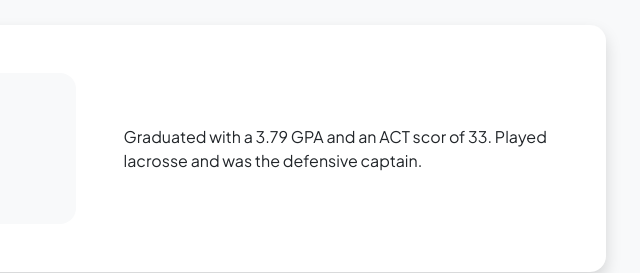
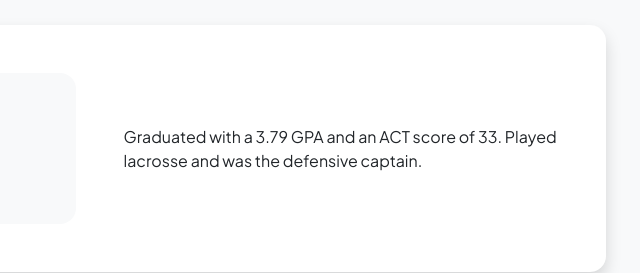
Before and after one commit to Cheddamillz/IS201, a plain HTML site: page resume.html in a window 1280 px wide. Shown: the part 2160-2433 px from the top of the page, 420-1060 px from the left. Drawn offline with nearby package versions, Linux system fonts and the light colour scheme.

Commit message:
Add files via upload

```diff
--- a/resume.html
+++ b/resume.html
@@ -174,7 +174,7 @@
                                                 </div> -->
                                             </div>
                                         </div>
-                                        <div class="col-lg-8"><div>Graduated with a 3.79 GPA and an ACT scor of 33. Played lacrosse and was the defensive captain.</div></div>
+                                        <div class="col-lg-8"><div>Graduated with a 3.79 GPA and an ACT score of 33. Played lacrosse and was the defensive captain.</div></div>
                                     </div>
                                 </div>
                             </div>
```
